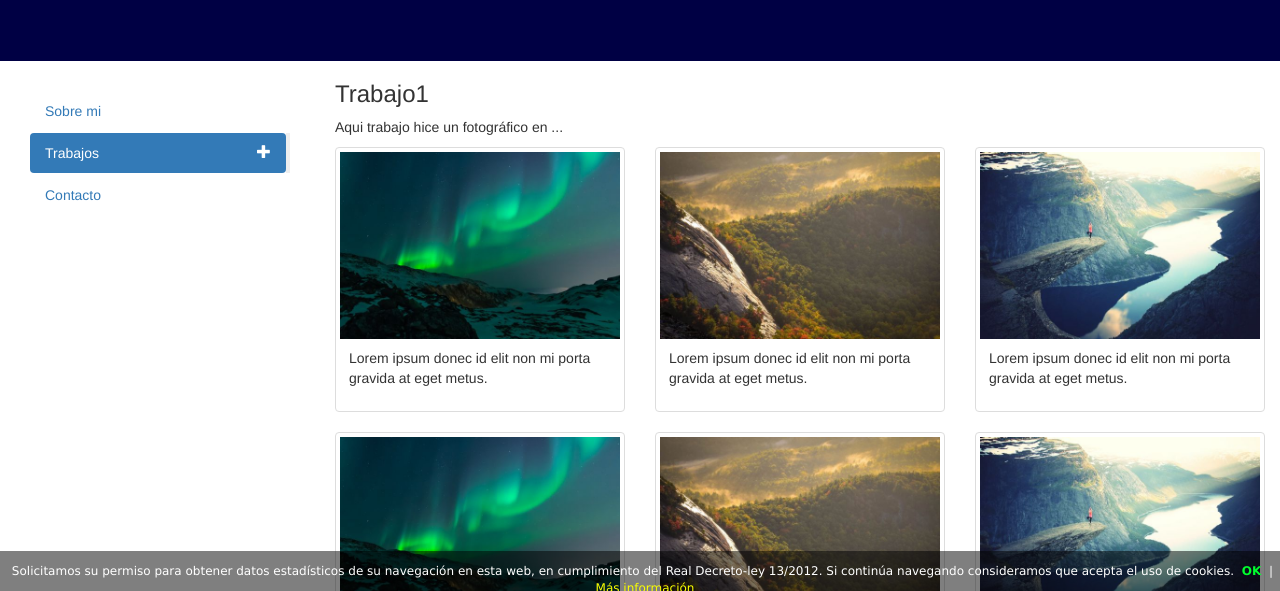
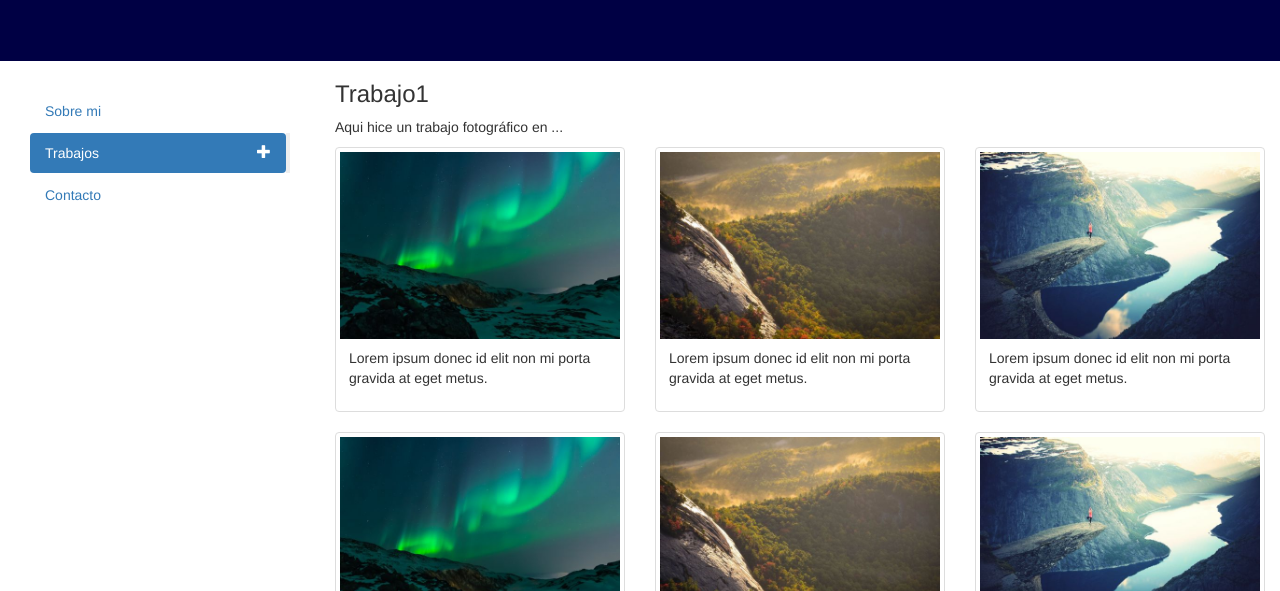
Before and after one commit to BlitoGG/ProyectoWeb, a plain HTML site: page index.html at #!/trabajo1 in a window 1280 px wide. Shown: the part 209-800 px from the top of the page. Drawn offline with nearby package versions, Linux system fonts and the light colour scheme; some packages are replaced by stand-ins of ours.

Commit message:
Proyecto - Footer Top

```diff
--- a/CSS/myCSS.css
+++ b/CSS/myCSS.css
@@ -109,7 +109,7 @@ textarea{
     position:fixed;
     left:0px;
     right:0px;
-    bottom:0px;
+    top:0px;
     padding-bottom:20px;
     width:100%;
     text-align:center;
--- a/Templates/trabajo1.html
+++ b/Templates/trabajo1.html
@@ -1,7 +1,7 @@
 <!--Trabajo1-->
 <div id="trabajo1">
     <h3 class="fix-margen">Trabajo1</h3>
-    <p>Aqui trabajo hice un fotográfico en ...</p>
+    <p>Aqui hice un trabajo fotográfico en ...</p>
 
     <div id="blueimp-gallery" class="blueimp-gallery blueimp-gallery-controls">
         <!-- The container for the modal slides -->
```
